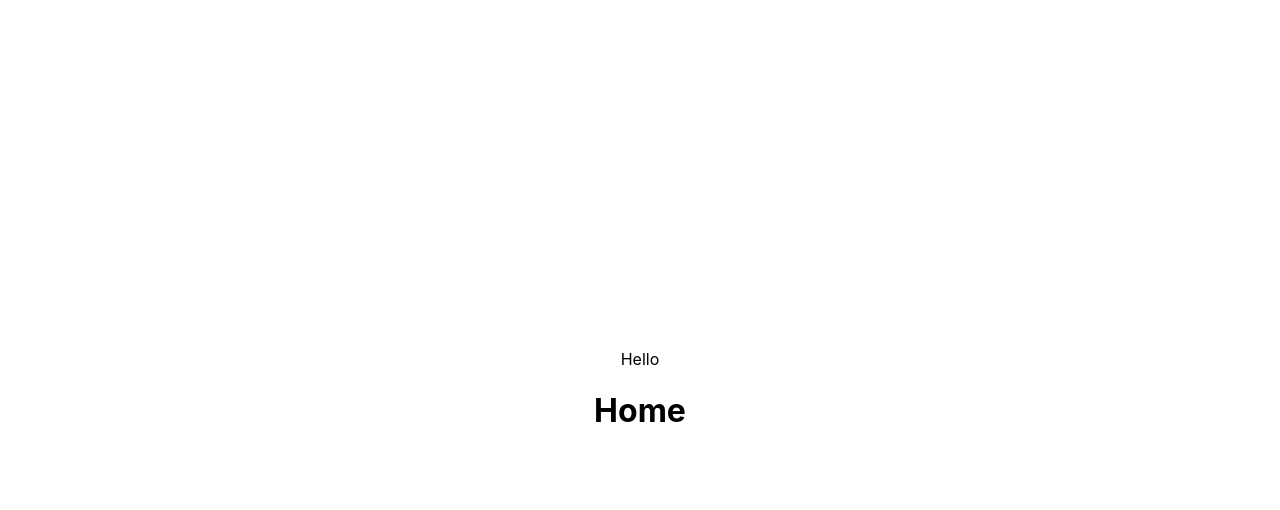
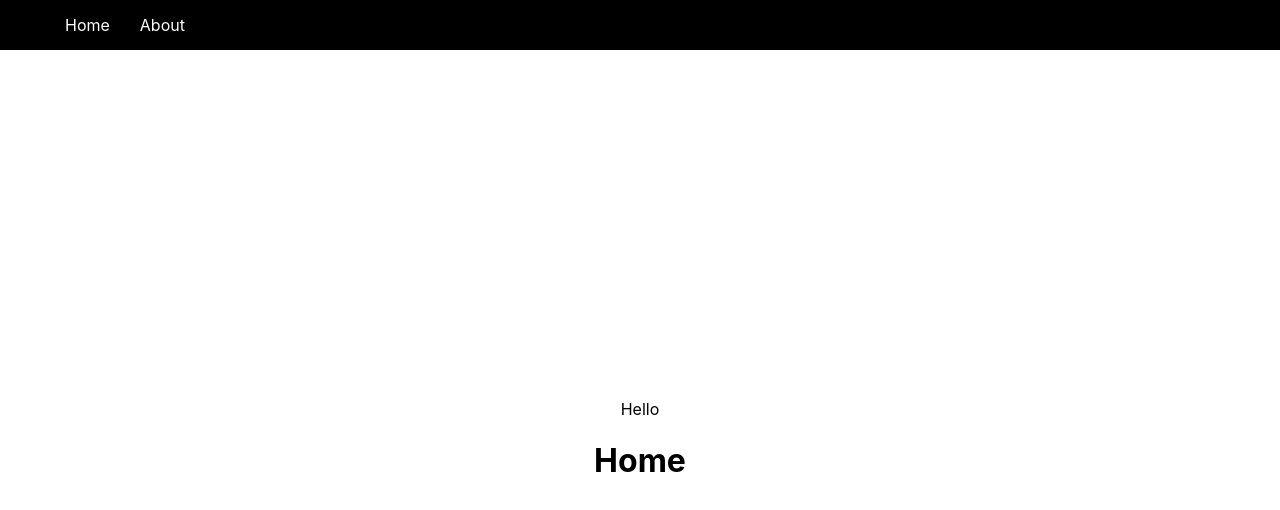
Before and after one commit to Prasundas99/WebDev-News, a Next.js app: page / in a window 1280 px wide. Shown: the top 510 px of the page. Built offline with nearby package versions, Linux system fonts and the light colour scheme.

Commit message:
Navbar added

```diff
--- a/components/Layout.js
+++ b/components/Layout.js
@@ -1,8 +1,11 @@
+import Navbar from './Navbar'
+
 import styles from '../styles/Layout.module.css'
 
 const Layout = ({ children }) => {
   return (
     <>
+    <Navbar />
      <div className={styles.container}>
         <main className={styles.main}>
             Hello
--- a/components/Navbar.js
+++ b/components/Navbar.js
@@ -1,17 +1,17 @@
-import Link from 'next/link';
-import navStyles from '../styles/Nav.module.css';
+import Link from "next/link";
+import navStyles from "../styles/Nav.module.css";
 
 function Navbar() {
   return (
     <nav className={navStyles.nav}>
       <ul>
         <li>
-
+          <Link href="/">Home</Link>
+          <Link href="/about">About</Link>
         </li>
       </ul>
-
     </nav>
-    )
+  );
 }
 
-export default Navbar
+export default Navbar;
```
Lines whose indentation alone changed are shown as unchanged.
